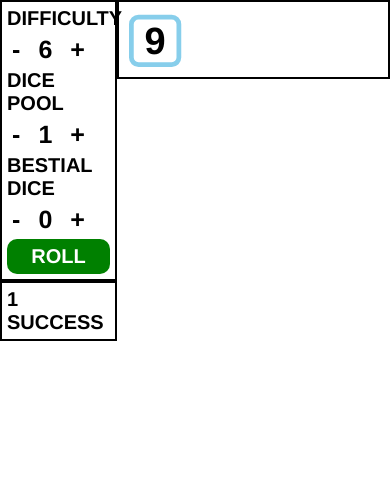
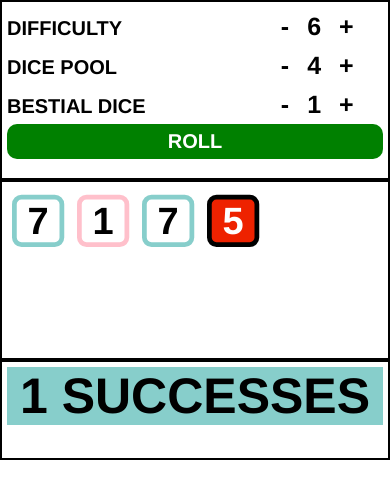
Before and after one commit to gwichmanaz/DarknessDice, a website: page public/index.html in a window 390 px wide. Both pictures are taken after a click on the element "ROLL". Drawn offline with Linux system fonts and the light colour scheme.

Commit message:
adapt for portrait, UI improvements

```diff
--- a/public/css/wodice.css
+++ b/public/css/wodice.css
@@ -18,23 +18,6 @@ body > div {
 
 div.d10 {
 	display: inline-block;
-}
-
-div.d10.bestial .face {
-	background-color: red;
-	color: white;
-}
-
-div.d10.success > .face {
-	border-color: skyblue;
-}
-
-div.d10.fail > .face {
-	border-color:pink;
-}
-
-div.d10.critical > .face {
-	border-color: limegreen;
 }
 
 div.d10 div {
@@ -94,13 +77,53 @@ div.display div {
 }
 
 div.inputs,
+div.display,
 div.outputs {
-	width: 30%;
+	float: left;
+	width: 100vw;
+	min-height: 180px;
 }
 
-div.display {
-	position: absolute;
-	width: 70%;
-	right: 0;
-	top: 0;
+.landscape div.inputs {
+	width: 30vw;
 }
+
+.landscape div.display {
+	width: 70vw;
+}
+
+div.outputs {
+	min-height: 100px;
+}
+
+div.outputs > div {
+	width: 100%;
+	text-align: center;
+}
+
+div.outputs span {
+	font-size: 50px;
+}
+
+div.outputs .smaller span {
+	font-size: 20px;
+}
+
+div.outputs > div > span {
+	display: none;
+}
+
+div.outputs.messyCritical > div > span.messyCritical,
+div.outputs.bestialFailure > div > span.bestialFailure,
+div.outputs.botch > div > span.botch,
+div.outputs.success > div > span.success,
+div.outputs.fail > div > span.fail,
+div.outputs.rolling > div > span.rolling {
+	display: inline;
+}
+
+div.outputs.bestialFailure > div.result > span.botch,
+div.outputs.bestialFailure > div.result > span.fail,
+div.outputs.botch > div.result > span.fail {
+	display: none;
+}
--- a/public/index.html
+++ b/public/index.html
@@ -7,10 +7,64 @@
 		<link rel="stylesheet" type="text/css" href="css/wodice.css" inline/>
 		<script type="module">
 			import { WoDiceRoller } from "./js/index.js";
+			function onResize() {
+				document.body.className = (window.innerHeight > window.innerWidth) ?
+					"portrait" : "landscape";
+			}
 			window.addEventListener('load', () => {
 				window.WoDiceRoller = new WoDiceRoller();
+				onResize();
 			});
+			window.addEventListener('resize', onResize);
 		</script>
+		<style id="colorstyles">
+			div.d10.normal .face {
+				background-color: #FFFFFF;
+				color: #000000;
+			}
+
+			div.d10.bestial .face {
+				background-color: #EE2200;
+				color: #FFFFFF;
+			}
+
+			div.d10.success > .face {
+				border-color: #87CECB;
+			}
+
+			div.d10.fail > .face {
+				border-color: #FFC0CB;
+			}
+
+			div.d10.critical > .face {
+				border-color: #31CD32;
+			}
+
+			div.success div.result {
+				background-color: #87CECB;
+				color: #000000;
+			}
+
+			div.fail div.result {
+				background-color: #FFFFFF;
+				color: #000000;
+			}
+
+			div.fail.botch div.result {
+				background-color: #FFC0CB;
+				color: #000000;
+			}
+
+			div.fail.botch.bestialFailure div.result {
+				background-color: #EE2200;
+				color: #FFFFFF;
+			}
+
+			div.messyCritical div.extra {
+				background-color: #31CD32;
+				color: #AA0000;
+			}
+		</style>
 	</head>
 	<body>
 		<div class="inputs">
@@ -24,12 +78,21 @@
 				<div class="prompt">bestial dice</div>
 				<div class="input"><div class="minus">-</div><div class="value"></div><div class="plus">+</div></div>
 			</div><div id="roll">roll</div>
-		</div>
-		<div class="display">
-		</div>
-		<div class="outputs">
-			<div id="rollOutput"></div>
-			<div id="messyCritical"></div>
+		</div><div class="display">
+		</div><div class="outputs">
+			<div class="smaller">
+				<span class="fail"><span class="successCount">0</span> successes</span>
+			</div>
+			<div class="result">
+				<span class="success"><span class="successCount">0</span> successes</span>
+				<span class="fail">fail</span>
+				<span class="rolling">(rolling)</span>
+				<span class="botch">botch</span>
+				<span class="bestialFailure">bestial failure</span>
+			</div>
+			<div class="extra">
+				<span class="messyCritical">Messy Critical</span>
+			</div>
 		</div>
 	</body>
 </html>
--- a/public/js/InputView.js
+++ b/public/js/InputView.js
@@ -1,14 +1,10 @@
 export class InputView {
 	constructor(vm) {
-		this.messyCriticalEl= document.querySelector("#messyCritical");
-		this.rollOutputEl= document.querySelector("#rollOutput");
 		this.difficultyEl = document.querySelector("#difficulty");
 		this.dicePoolEl = document.querySelector("#dicePool");
 		this.bestialPoolEl = document.querySelector("#bestialPool");
 		this.rollEl = document.querySelector("#roll");
 		["difficulty", "dicePool", "bestialPool"].forEach(key => this.bindNumericKey(vm, key));
-		vm.bind("messyCritical", this.messyCriticalEl);
-		vm.bind("rollOutput", this.rollOutputEl);
 		this.rollEl.addEventListener('click', () => vm.roll++);
 	}
 	bindNumericKey(vm, key) {
--- /dev/null
+++ b/public/js/OutputView.js
@@ -0,0 +1,16 @@
+export class OutputView {
+	constructor(vm) {
+		this.element = document.querySelector(".outputs");
+		for (let el of this.element.querySelectorAll(".successCount")) {
+			vm.bind("successCount", el);
+		}
+		["rolling",
+		"success",
+		"fail",
+		"botch",
+		"bestialFailure",
+		"messyCritical"].forEach(k => {
+			vm.bind(k, this.element, (e, v) => e.classList.toggle(k, v));
+		});
+	}
+}
--- /dev/null
+++ b/public/js/PersistentViewModel.js
@@ -0,0 +1,34 @@
+import { ViewModel } from "./ViewModel.js";
+
+var prefix = "pvm-";
+
+function loadPersist(pvm, initial) {
+	var pvs = localStorage.getItem(prefix + pvm.__name);
+	if (pvs) {
+		initial = JSON.parse(pvs);
+	}
+	Object.keys(initial).forEach(key => {
+		if (pvm.hasOwnProperty(key)) {
+			pvm[key] = initial[key];
+		}
+	});
+}
+
+function savePersist(pvm) {
+	var pvs = JSON.stringify(pvm._vmObject);
+	localStorage.setItem(prefix + pvm.__name, pvs);
+}
+
+export class PersistentViewModel extends ViewModel {
+	static setPrefix(s) {
+		prefix = s;
+	}
+	constructor(name, initial) {
+		super(Object.keys(initial));
+		this.__name = name;
+		loadPersist(this, initial);
+	}
+	persist() {
+		savePersist(this);
+	}
+}
--- a/public/js/index.js
+++ b/public/js/index.js
@@ -1,38 +1,51 @@
 import { d10 } from "./d10.js";
 import { ViewModel } from "./ViewModel.js";
+import { PersistentViewModel } from "./PersistentViewModel.js";
 import { InputView } from "./InputView.js";
+import { OutputView } from "./OutputView.js";
 
 export class WoDiceRoller {
 	constructor() {
-		this.vm = new ViewModel(["difficulty", "dicePool", "bestialPool", "rollOutput", "messyCritical", "roll"]);
-		this.view = new InputView(this.vm);
+		this.pvm = new PersistentViewModel("inputs", {
+			"difficulty": 6,
+			"dicePool": 4,
+			"bestialPool": 1,
+			"roll": 0,
+		});
+		this.vm = new ViewModel([
+			"rolling",
+			"successCount",
+			"success",
+			"fail",
+			"botch",
+			"bestialFailure",
+			"messyCritical"
+		]);
+		new InputView(this.pvm);
+		new OutputView(this.vm);
 		this.normalPool = [];
 		this.bestialPool = [];
-		["difficulty", "dicePool", "bestialPool"].forEach(key => this.vm.bind(key, null, this.constrain.bind(this)));
-		this.vm.difficulty = 6;
-		this.vm.dicePool = 1;
-		this.vm.bestialPool = 0;
-		this.vm.roll = 0;
-		this.vm.bind("roll", null, this.roll.bind(this));
+		["difficulty", "dicePool", "bestialPool"].forEach(key => this.pvm.bind(key, null, this.constrain.bind(this)));
+		this.pvm.bind("roll", null, this.roll.bind(this));
 	}
 	constrain() {
-		if (this.vm.dicePool < 1) {
-			this.vm.dicePool = 1;
+		if (this.pvm.dicePool < 1) {
+			this.pvm.dicePool = 1;
 		}
-		if (this.vm.dicePool > 20) {
-			this.vm.dicePool = 20;
+		if (this.pvm.dicePool > 20) {
+			this.pvm.dicePool = 20;
 		}
-		if (this.vm.difficulty < 2) {
-			this.vm.difficulty = 2;
+		if (this.pvm.difficulty < 2) {
+			this.pvm.difficulty = 2;
 		}
-		if (this.vm.difficulty > 10) {
-			this.vm.difficulty = 10;
+		if (this.pvm.difficulty > 10) {
+			this.pvm.difficulty = 10;
 		}
-		if (this.vm.bestialPool < 0) {
-			this.vm.bestialPool = 0;
+		if (this.pvm.bestialPool < 0) {
+			this.pvm.bestialPool = 0;
 		}
-		if (this.vm.bestialPool > this.vm.dicePool) {
-			this.vm.bestialPool = this.vm.dicePool;
+		if (this.pvm.bestialPool > this.pvm.dicePool) {
+			this.pvm.bestialPool = this.pvm.dicePool;
 		}
 		this.updatePools();
 	}
@@ -45,25 +58,31 @@ export class WoDiceRoller {
 		}
 	}
 	updatePools() {
-		let normalSize = this.vm.dicePool - this.vm.bestialPool;
-		let beastSize = this.vm.bestialPool;
+		let normalSize = this.pvm.dicePool - this.pvm.bestialPool;
+		let beastSize = this.pvm.bestialPool;
 		this.updatePool(this.normalPool, "normal", normalSize);
 		this.updatePool(this.bestialPool, "bestial", beastSize);
 	}
 	roll(el, value) {
-		if (value == 0 || this.rolling) {
+		if (value == 0 || this.vm.rolling) {
 			return;
 		}
-		this.rolling = true;
-		console.log("ROLLING");
-		this.vm.rollOutput = "(rolling)";
-		this.vm.messyCritical = "";
-		let threshold = this.vm.difficulty;
+
+		this.vm.success = false;
+		this.vm.fail = false;
+		this.vm.botch = false;
+		this.vm.bestialFailure = false;
+		this.vm.messyCritical = false;
+		this.vm.rolling = true;
+
+		let threshold = this.pvm.difficulty;
 		this.updatePools();
 		let rollPromises = [].concat(this.normalPool.map(d => d.roll(threshold)), this.bestialPool.map(d => d.roll(threshold)));
 		Promise.all(rollPromises).then(() => {
 			this.analyze();
-			this.rolling = false;
+			this.vm.rolling = false;
+			this.pvm.roll = 0;
+			this.pvm.persist();
 		});
 	}
 	analyze() {
@@ -78,37 +97,29 @@ export class WoDiceRoller {
 		console.log("normalAnalysis", d);
 		console.log("beastAnalysis", b);
 
-		let success, isFail = false, isBotch = false, isBestialFailure = false, isMessyCritical = false;
-
-		success = d.successes + b.successes + d.failures + b.failures;
-		if (success > 0) {
+		this.vm.successCount = d.successes + b.successes + d.failures + b.failures;
+		if (this.vm.successCount > 0) {
+			this.vm.success = true;
 			// It's a success ... is it a messy critical?
 			if (b.criticals >= 1 && b.criticals + d.criticals >= 2) {
-				isMessyCritical = true;
+				this.vm.messyCritical = true;
 			}
 		} else {
 			// If we got here, it's a failure.  But what kind of failure?
-			isFail = true;
+			this.vm.fail = true;
 			if (d.successes == 0 && b.successes == 0) {
 				if (b.failures < 0) {
-					isBestialFailure = true;
+					this.vm.bestialFailure = true;
 				}
 				if (d.failures < 0) {
-					isBotch = true;
+					this.vm.botch = true;
 				}
 			}
 		}
-		//update vm accordingly...
-		this.vm.messyCritical = isMessyCritical ? "Messy Critical" : "";
-		this.vm.rollOutput = isBestialFailure ? "Bestial Failure" :
-			isBotch ? "Botch" :
-			isFail ? "Fail" :
-			success > 1 ? `${success} Successes` :
-				"1 Success"
 	}
 	analyzeSet(numbers) {
 		let failures = 0, successes = 0, criticals = 0;
-		let difficulty = this.vm.difficulty;
+		let difficulty = this.pvm.difficulty;
 		numbers.forEach(n => {
 			if (n == 1) {
 				failures--;
```
